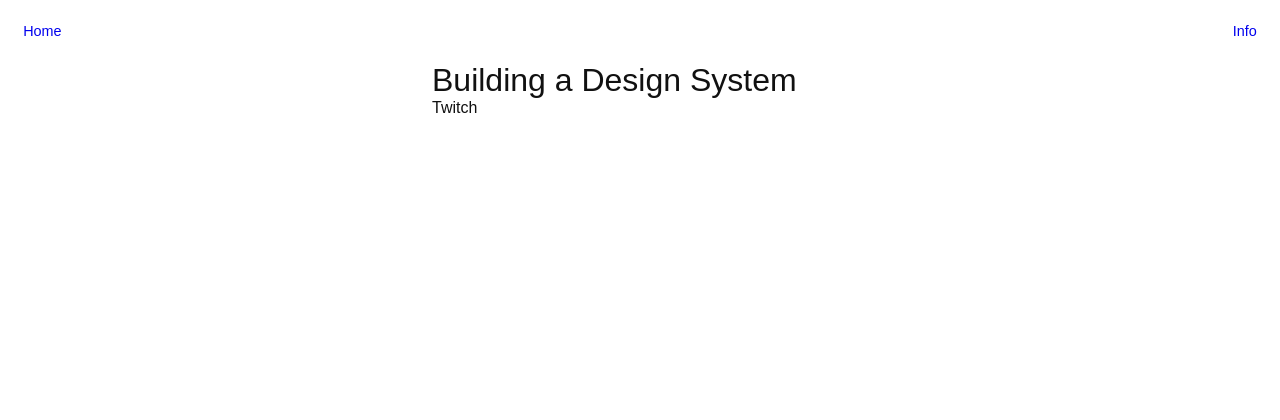
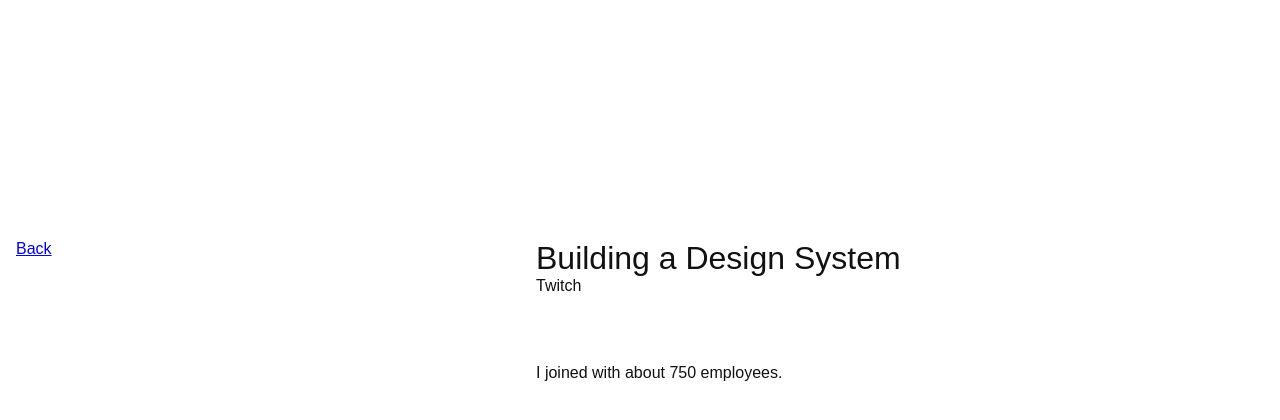
Before and after one commit to chrsgrffth/eight, a Next.js app: page /projects/twitch in a window 1280 px wide. Shown: the top 420 px of the page. Built offline with nearby package versions, Linux system fonts and the light colour scheme.

Commit message:
Update layout

```diff
--- a/components/site-layout/component.tsx
+++ b/components/site-layout/component.tsx
@@ -84,10 +84,6 @@
 
         <div style={{ display: "flex", justifyContent: "center" }}>
           <Wrapper>
-            <Header>
-              <HeaderLink href="/">Home</HeaderLink>
-              <HeaderLink href="/about">Info</HeaderLink>
-            </Header>
             <main>{this.props.children}</main>
           </Wrapper>
         </div>
--- a/pages/projects/twitch.tsx
+++ b/pages/projects/twitch.tsx
@@ -2,49 +2,27 @@
 import { SiteLayout } from "../../components/site-layout";
 import { Grid } from "../../components/grid";
 import { Column } from "../../components/column";
-import { FontSize } from "../../types/design";
+import { Markdown } from "../../components/markdown";
 
 const TwitchPage = () => {
   return (
     <SiteLayout>
-      {/* <Grid>
-        <Column debugMode>1</Column>
-        <Column debugMode>2</Column>
-        <Column debugMode>3</Column>
-        <Column debugMode>4</Column>
-        <Column debugMode>5</Column>
-        <Column debugMode>6</Column>
-        <Column debugMode>7</Column>
-        <Column debugMode>9</Column>
-        <Column debugMode>10</Column>
-        <Column debugMode>11</Column>
-        <Column debugMode>12</Column>
-      </Grid>
+      <div style={{ height: "30vh" }} />
       <Grid>
-        <Column columns={4} debugMode>
-          1
+        <Column columns={5}>
+          <a href="/">Back</a>
         </Column>
-        <Column columns={8} debugMode>
-          2
-        </Column>
-      </Grid>
-
-      <Grid>
-        <Column columns={4} offset={2} debugMode>
-          1
-        </Column>
-        <Column columns={4} offset={2} debugMode>
-          2
-        </Column>
-      </Grid> */}
-
-      <Grid>
-        <Column offset={4} columns={8}>
+        <Column columns={7}>
           <p style={{ fontSize: "2rem", fontWeight: 500 }}>
             Building a Design System
           </p>
+          <p
+            style={{ fontSize: "1rem", fontWeight: 500, marginBottom: "4rem" }}
+          >
+            Twitch
+          </p>
 
-          <p style={{ fontSize: "1rem", fontWeight: 500 }}>Twitch</p>
+          <Markdown>{content}</Markdown>
         </Column>
       </Grid>
     </SiteLayout>
@@ -52,3 +30,5 @@
 };
 
 export default TwitchPage;
+
+const content = `I joined with about 750 employees.`;
```
Also changed, not shown: package.json (+5 -3 lines), pages/index.tsx (+17 -14 lines), 1 other file (tests, documents, lock files or other folders).
